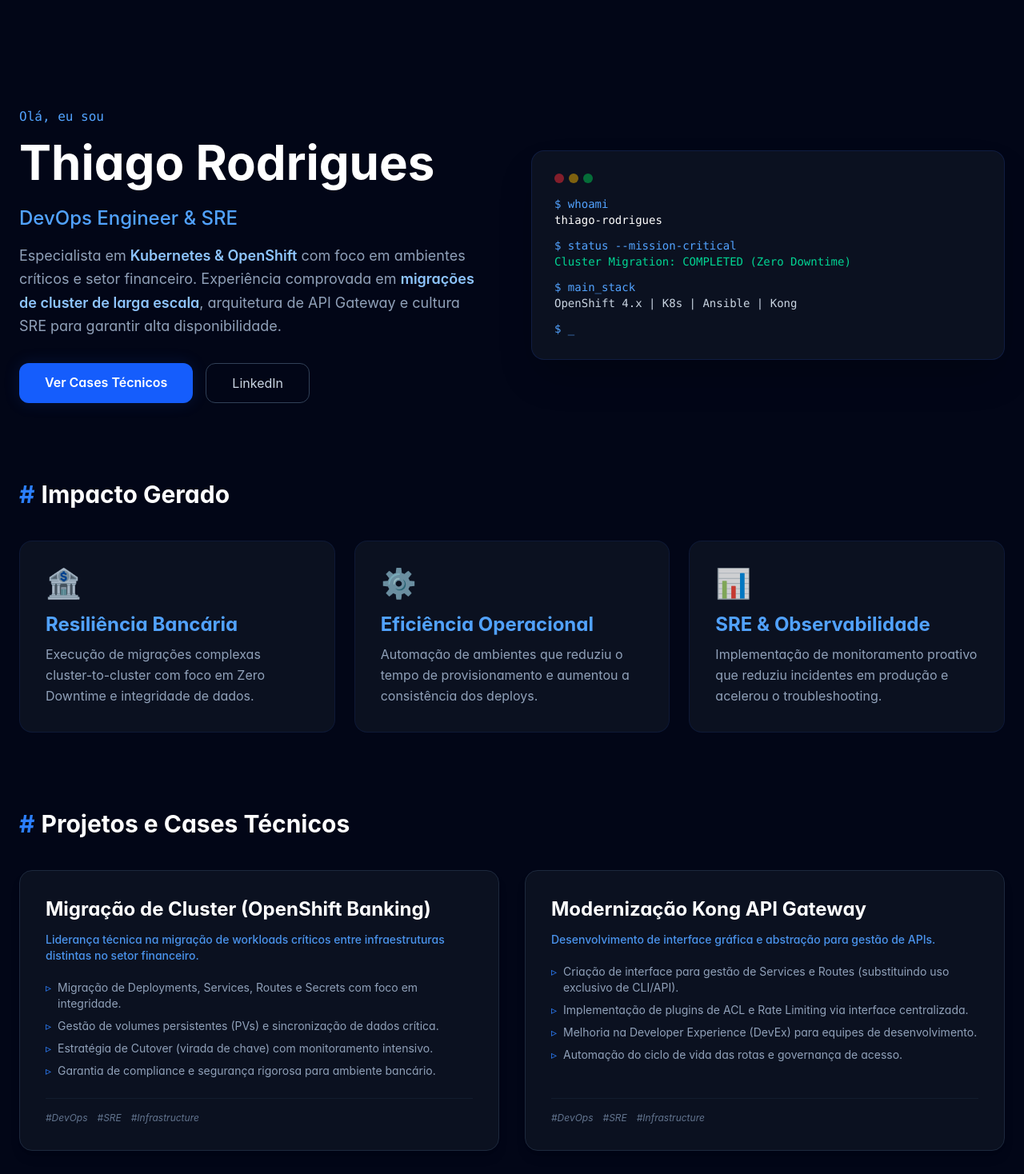
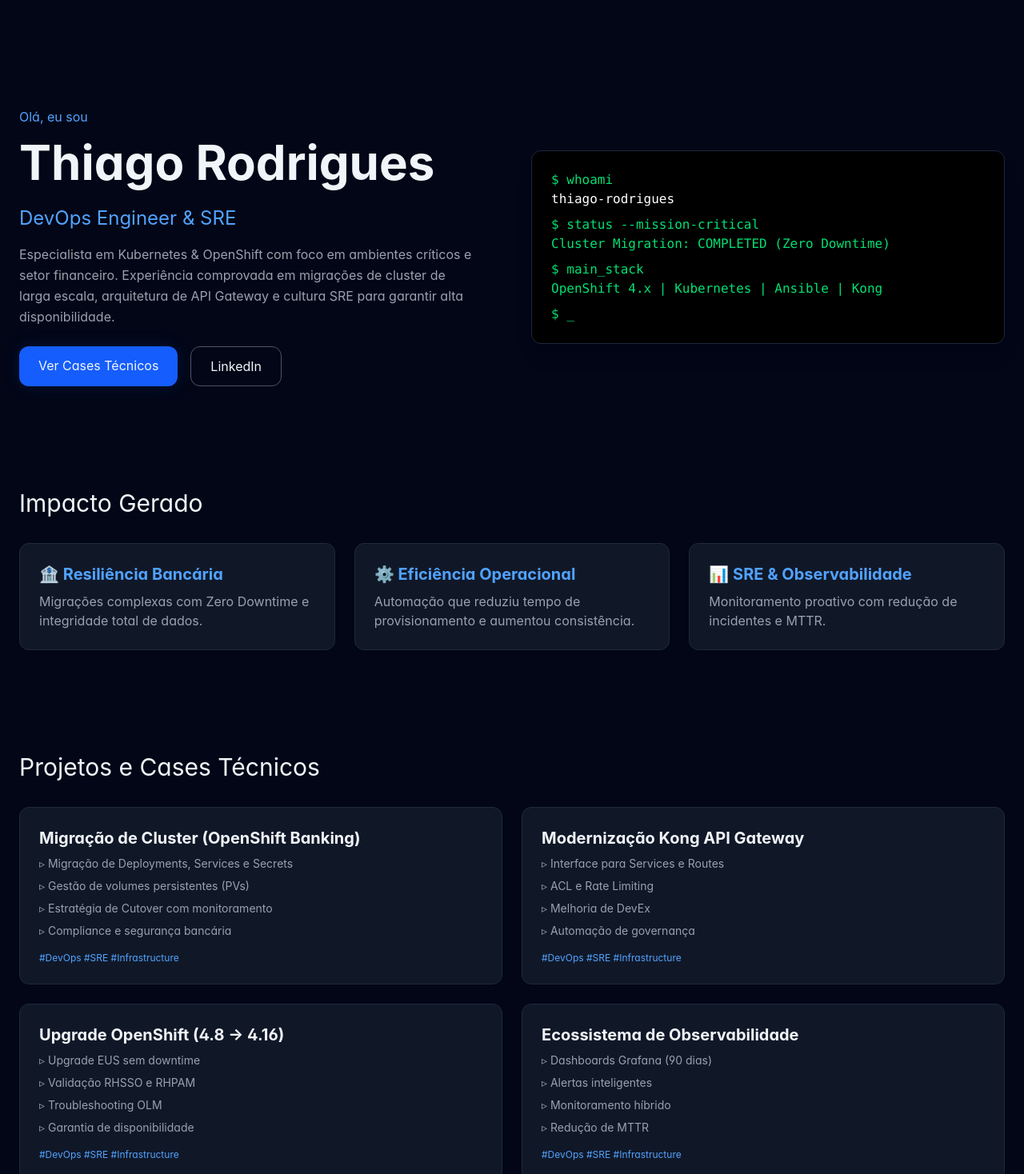
Before and after one commit to thiagor125/portifolio-devops, a Next.js app: page / in a window 1280 px wide. Shown: the part 42-1510 px from the top of the page at 80% size. Built offline with nearby package versions, Linux system fonts and the light colour scheme.

Commit message:
upgrade portifolio

```diff
--- a/sections/Contact.tsx
+++ b/sections/Contact.tsx
@@ -2,13 +2,13 @@
 
 export default function Contact() {
   return (
-    <section id="contato" className="mb-24">
+    <section id="contato" className="mb-32">
       <h2 className="text-3xl mb-6">Contato</h2>
 
       <div className="bg-gray-900 p-6 rounded-xl border border-gray-800">
         <p>Email: techsolutions.tag@gmail.com</p>
-        <p>LinkedIn: https://www.linkedin.com/in/thiago-rodrigues2025/</p>
-        <p>GitHub: https://github.com/thiagor125</p>
+        <p>LinkedIn: linkedin.com/in/thiago-rodrigues2025</p>
+        <p>GitHub: github.com/thiagor125</p>
       </div>
     </section>
   );
--- a/sections/Hero.tsx
+++ b/sections/Hero.tsx
@@ -4,53 +4,49 @@ import { motion } from "framer-motion";
 
 export default function Hero() {
   return (
-    <section className="grid md:grid-cols-2 gap-12 items-center mb-24 pt-20">
+    <section className="grid md:grid-cols-2 gap-12 items-center mb-32 pt-20">
 
       <motion.div initial={{ opacity: 0, y: 40 }} animate={{ opacity: 1, y: 0 }}>
-        <p className="text-blue-400 font-mono mb-2">Olá, eu sou</p>
+        <p className="text-blue-400 mb-2">Olá, eu sou</p>
 
-        <h1 className="text-6xl font-bold mb-4 leading-tight text-white">
+        <h1 className="text-6xl font-bold mb-4 leading-tight">
           Thiago Rodrigues
         </h1>
 
-        <h2 className="text-2xl text-blue-400 font-medium mb-4">
+        <h2 className="text-2xl text-blue-400 mb-4">
           DevOps Engineer & SRE
         </h2>
 
-        <p className="text-slate-400 mb-8 leading-relaxed max-w-xl text-lg">
-          Especialista em <span className="text-blue-300 font-semibold">Kubernetes & OpenShift</span> com foco em ambientes críticos e setor financeiro.
-          Experiência comprovada em <span className="text-blue-300 font-semibold">migrações de cluster de larga escala</span>, arquitetura de API Gateway e cultura SRE para garantir alta disponibilidade.
+        <p className="text-gray-400 mb-6 leading-relaxed max-w-xl">
+          Especialista em Kubernetes & OpenShift com foco em ambientes críticos e setor financeiro.
+          Experiência comprovada em migrações de cluster de larga escala, arquitetura de API Gateway
+          e cultura SRE para garantir alta disponibilidade.
         </p>
 
         <div className="flex gap-4">
-          <a href="#projetos" className="bg-blue-600 text-white font-semibold px-8 py-3 rounded-xl glow hover:bg-blue-500 hover:scale-105 transition-all">
+          <a href="#projetos" className="bg-blue-600 px-6 py-3 rounded-xl glow hover:scale-105 transition">
             Ver Cases Técnicos
           </a>
 
-          <a href="https://linkedin.com/in/thiago-rodrigues2025/" target="_blank" className="border border-slate-700 text-slate-300 px-8 py-3 rounded-xl hover:border-blue-400 hover:text-blue-400 transition-all">
+          <a href="https://www.linkedin.com/in/thiago-rodrigues2025/" target="_blank"
+             className="border border-gray-600 px-6 py-3 rounded-xl hover:border-blue-400 transition">
             LinkedIn
           </a>
         </div>
       </motion.div>
 
       <motion.div initial={{ opacity: 0, scale: 0.9 }} animate={{ opacity: 1, scale: 1 }}>
-        <div className="bg-[#0b1120] p-7 rounded-2xl font-mono text-sm shadow-2xl border border-blue-900/30 relative">
-          <div className="flex gap-1.5 mb-4 opacity-50">
-            <div className="w-3 h-3 rounded-full bg-red-500"></div>
-            <div className="w-3 h-3 rounded-full bg-yellow-500"></div>
-            <div className="w-3 h-3 rounded-full bg-green-500"></div>
-          </div>
+        <div className="bg-black p-6 rounded-xl font-mono text-green-400 shadow-xl border border-gray-800">
+          <p>$ whoami</p>
+          <p className="text-white">thiago-rodrigues</p>
 
-          <p className="text-blue-400">$ whoami</p>
-          <p className="text-white mb-3">thiago-rodrigues</p>
+          <p className="mt-2">$ status --mission-critical</p>
+          <p>Cluster Migration: COMPLETED (Zero Downtime)</p>
 
-          <p className="text-blue-400">$ status --mission-critical</p>
-          <p className="text-emerald-400 mb-3">Cluster Migration: COMPLETED (Zero Downtime)</p>
+          <p className="mt-2">$ main_stack</p>
+          <p>OpenShift 4.x | Kubernetes | Ansible | Kong</p>
 
-          <p className="text-blue-400">$ main_stack</p>
-          <p className="text-slate-300">OpenShift 4.x | K8s | Ansible | Kong</p>
-
-          <p className="text-blue-400 mt-3">$ <span className="animate-pulse">_</span></p>
+          <p className="mt-2">$ _</p>
         </div>
       </motion.div>
 
--- a/sections/Impact.tsx
+++ b/sections/Impact.tsx
@@ -1,40 +1,33 @@
 "use client";
 
 export default function Impact() {
-  const impacts = [
-    {
-      title: "Resiliência Bancária",
-      desc: "Execução de migrações complexas cluster-to-cluster com foco em Zero Downtime e integridade de dados.",
-      icon: "🏦"
-    },
-    {
-      title: "Eficiência Operacional",
-      desc: "Automação de ambientes que reduziu o tempo de provisionamento e aumentou a consistência dos deploys.",
-      icon: "⚙️"
-    },
-    {
-      title: "SRE & Observabilidade",
-      desc: "Implementação de monitoramento proativo que reduziu incidentes em produção e acelerou o troubleshooting.",
-      icon: "📊"
-    }
-  ];
-
   return (
-    <section className="mb-24">
-      <h2 className="text-3xl font-bold mb-10 text-white flex items-center gap-2">
-        <span className="text-blue-500">#</span> Impacto Gerado
-      </h2>
+    <section className="mb-32">
+      <h2 className="text-3xl mb-8">Impacto Gerado</h2>
 
       <div className="grid md:grid-cols-3 gap-6">
-        {impacts.map((item, i) => (
-          <div key={i} className="bg-[#0b1120] p-8 rounded-2xl border border-blue-900/20 hover:border-blue-500/50 transition-all group">
-            <div className="text-4xl mb-4 opacity-80 group-hover:scale-110 transition-transform inline-block">
-              {item.icon}
-            </div>
-            <h3 className="text-2xl text-blue-400 font-bold mb-2">{item.title}</h3>
-            <p className="text-slate-400 leading-relaxed">{item.desc}</p>
-          </div>
-        ))}
+
+        <div className="bg-gray-900 p-6 rounded-xl border border-gray-800 hover:scale-105 transition">
+          <h3 className="text-xl font-bold text-blue-400 mb-2">🏦 Resiliência Bancária</h3>
+          <p className="text-gray-400">
+            Migrações complexas com Zero Downtime e integridade total de dados.
+          </p>
+        </div>
+
+        <div className="bg-gray-900 p-6 rounded-xl border border-gray-800 hover:scale-105 transition">
+          <h3 className="text-xl font-bold text-blue-400 mb-2">⚙️ Eficiência Operacional</h3>
+          <p className="text-gray-400">
+            Automação que reduziu tempo de provisionamento e aumentou consistência.
+          </p>
+        </div>
+
+        <div className="bg-gray-900 p-6 rounded-xl border border-gray-800 hover:scale-105 transition">
+          <h3 className="text-xl font-bold text-blue-400 mb-2">📊 SRE & Observabilidade</h3>
+          <p className="text-gray-400">
+            Monitoramento proativo com redução de incidentes e MTTR.
+          </p>
+        </div>
+
       </div>
     </section>
   );
--- a/sections/Projects.tsx
+++ b/sections/Projects.tsx
@@ -1,43 +1,86 @@
 "use client";
 
-import { projects } from "@/data/projects";
 import { motion } from "framer-motion";
 
 export default function Projects() {
   return (
-    <section id="projetos" className="mb-24">
-      <h2 className="text-3xl font-bold mb-10 text-white flex items-center gap-2">
-        <span className="text-blue-500">#</span> Projetos e Cases Técnicos
-      </h2>
+    <section id="projetos" className="mb-32">
+      <h2 className="text-3xl mb-8">Projetos e Cases Técnicos</h2>
 
-      <div className="grid md:grid-cols-2 gap-8">
-        {projects.map((p, i) => (
-          <motion.div
-            key={i}
-            initial={{ opacity: 0, y: 30 }}
-            whileInView={{ opacity: 1, y: 0 }}
-            transition={{ duration: 0.5, delay: i * 0.1 }}
-            viewport={{ once: true }}
-            className="bg-[#0b1120] p-8 rounded-2xl border border-slate-800 hover:border-blue-500/40 shadow-lg transition-all flex flex-col justify-between"
-          >
-            <div>
-              <h3 className="text-2xl font-bold mb-3 text-white">{p.title}</h3>
-              <p className="text-blue-400/90 text-sm mb-5 font-medium">{p.description}</p>
+      <div className="grid md:grid-cols-2 gap-6">
 
-              <ul className="space-y-2 mb-6">
-                {p.details.map((d, index) => (
-                  <li key={index} className="text-slate-400 text-sm flex gap-2">
-                    <span className="text-blue-500">▹</span> {d}
-                  </li>
-                ))}
-              </ul>
-            </div>
+        {/* PROJETO 1 */}
+        <motion.div className="bg-gray-900 p-6 rounded-xl border border-gray-800">
+          <h3 className="text-xl font-bold mb-2">
+            Migração de Cluster (OpenShift Banking)
+          </h3>
 
-            <div className="pt-4 border-t border-slate-800/50 flex gap-3 italic text-xs text-slate-500">
-              <span>#DevOps</span> <span>#SRE</span> <span>#Infrastructure</span>
-            </div>
-          </motion.div>
-        ))}
+          <ul className="text-gray-400 text-sm space-y-2">
+            <li>▹ Migração de Deployments, Services e Secrets</li>
+            <li>▹ Gestão de volumes persistentes (PVs)</li>
+            <li>▹ Estratégia de Cutover com monitoramento</li>
+            <li>▹ Compliance e segurança bancária</li>
+          </ul>
+
+          <div className="mt-4 text-xs text-blue-400">
+            #DevOps #SRE #Infrastructure
+          </div>
+        </motion.div>
+
+        {/* PROJETO 2 */}
+        <motion.div className="bg-gray-900 p-6 rounded-xl border border-gray-800">
+          <h3 className="text-xl font-bold mb-2">
+            Modernização Kong API Gateway
+          </h3>
+
+          <ul className="text-gray-400 text-sm space-y-2">
+            <li>▹ Interface para Services e Routes</li>
+            <li>▹ ACL e Rate Limiting</li>
+            <li>▹ Melhoria de DevEx</li>
+            <li>▹ Automação de governança</li>
+          </ul>
+
+          <div className="mt-4 text-xs text-blue-400">
+            #DevOps #SRE #Infrastructure
+          </div>
+        </motion.div>
+
+        {/* PROJETO 3 */}
+        <motion.div className="bg-gray-900 p-6 rounded-xl border border-gray-800">
+          <h3 className="text-xl font-bold mb-2">
+            Upgrade OpenShift (4.8 → 4.16)
+          </h3>
+
+          <ul className="text-gray-400 text-sm space-y-2">
+            <li>▹ Upgrade EUS sem downtime</li>
+            <li>▹ Validação RHSSO e RHPAM</li>
+            <li>▹ Troubleshooting OLM</li>
+            <li>▹ Garantia de disponibilidade</li>
+          </ul>
+
+          <div className="mt-4 text-xs text-blue-400">
+            #DevOps #SRE #Infrastructure
+          </div>
+        </motion.div>
+
+        {/* PROJETO 4 */}
+        <motion.div className="bg-gray-900 p-6 rounded-xl border border-gray-800">
+          <h3 className="text-xl font-bold mb-2">
+            Ecossistema de Observabilidade
+          </h3>
+
+          <ul className="text-gray-400 text-sm space-y-2">
+            <li>▹ Dashboards Grafana (90 dias)</li>
+            <li>▹ Alertas inteligentes</li>
+            <li>▹ Monitoramento híbrido</li>
+            <li>▹ Redução de MTTR</li>
+          </ul>
+
+          <div className="mt-4 text-xs text-blue-400">
+            #DevOps #SRE #Infrastructure
+          </div>
+        </motion.div>
+
       </div>
     </section>
   );
```
